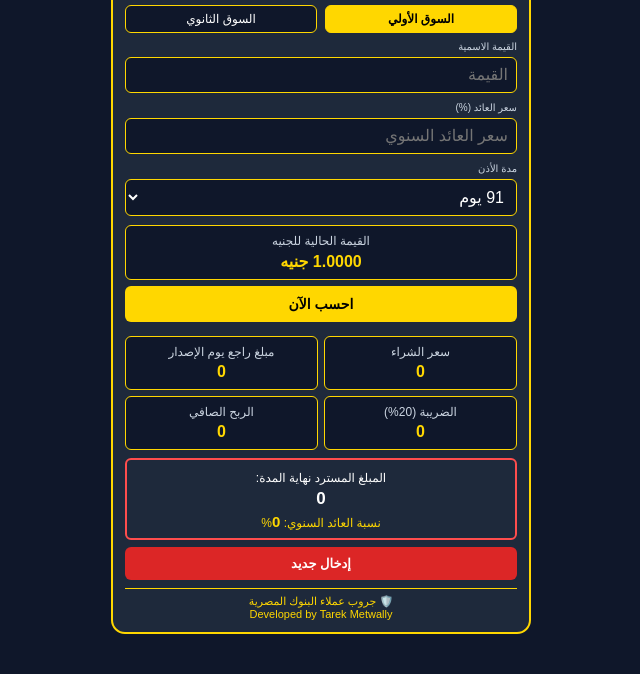
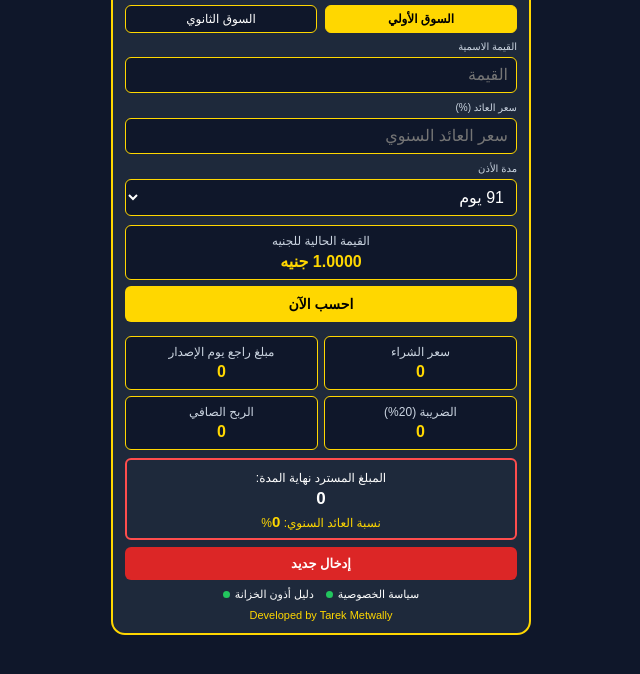
Before and after one commit to tarekcbe-a11y/egypt-treasury-bills-center, a plain HTML site: page index.html in a window 1280 px wide. Shown: the part 106-780 px from the top of the page, without its empty margins (319-959 px from the left). Drawn offline with Linux system fonts and the light colour scheme.

Commit message:
Update index.html

```diff
--- a/index.html
+++ b/index.html
@@ -210,13 +210,45 @@
             font-size: 13px;
         }
 
+        /* روابط الصفحات */
+        .page-links {
+            display: flex;
+            justify-content: center;
+            align-items: center;
+            flex-wrap: wrap;
+            gap: 12px;
+            margin-top: 7px;
+            font-size: 11px;
+            line-height: 1.4;
+        }
+
+        .page-link {
+            display: inline-flex;
+            align-items: center;
+            gap: 5px;
+            color: #fff;
+            text-decoration: none;
+            white-space: nowrap;
+        }
+
+        .page-link:hover {
+            color: #ffd700;
+        }
+
+        .green-dot {
+            width: 7px;
+            height: 7px;
+            flex: 0 0 7px;
+            border-radius: 50%;
+            background: #22c55e;
+            display: inline-block;
+        }
+
         .footer {
             text-align: center;
-            margin-top: 8px;
+            margin-top: 7px;
             font-size: 11px;
             color: #ffd700;
-            border-top: 1px solid #ffd700;
-            padding-top: 6px;
         }
     </style>
 </head>
@@ -299,8 +331,19 @@
 
     <button class="new-btn" id="newBtn" onclick="newEntry()">إدخال جديد</button>
 
+    <div class="page-links">
+        <a class="page-link" id="privacyLink" href="privacy.html">
+            <span id="privacyLinkText">سياسة الخصوصية</span>
+            <span class="green-dot" aria-hidden="true"></span>
+        </a>
+
+        <a class="page-link" id="guideLink" href="guide.html">
+            <span id="guideLinkText">دليل أذون الخزانة</span>
+            <span class="green-dot" aria-hidden="true"></span>
+        </a>
+    </div>
+
     <div class="footer">
-        🛡️ جروب عملاء البنوك المصرية<br>
         Developed by Tarek Metwally
     </div>
 
@@ -385,6 +428,14 @@
 
         $('nominal').placeholder = isAr ? 'القيمة' : 'Nominal Value';
         $('rate').placeholder = isAr ? 'سعر العائد السنوي' : 'Annual Yield Rate';
+
+        $('privacyLinkText').innerText = isAr
+            ? 'سياسة الخصوصية'
+            : 'Privacy Policy';
+
+        $('guideLinkText').innerText = isAr
+            ? 'دليل أذون الخزانة'
+            : 'Treasury Bills Guide';
 
         setMarket(currentType);
         updatePresentValue();
```
